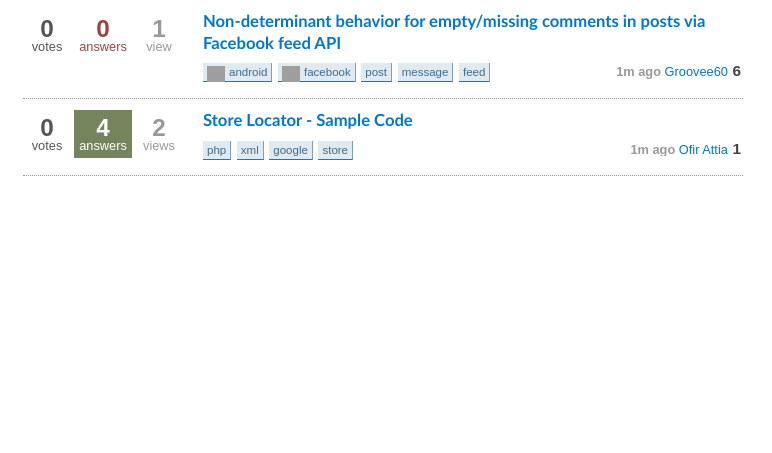
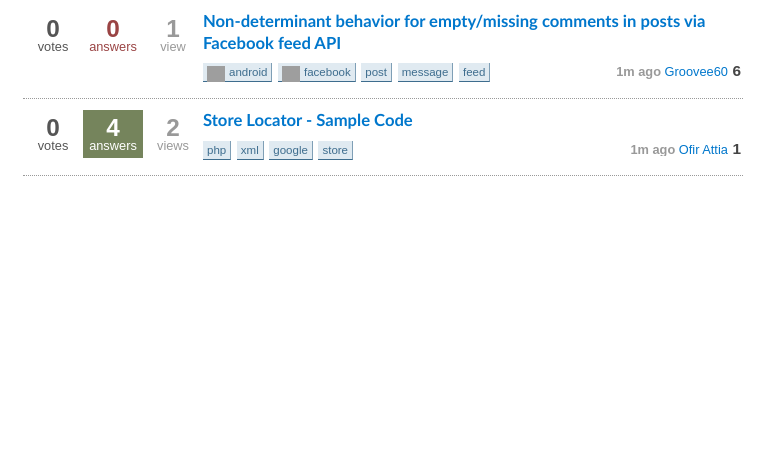
Before and after one commit to mainej/css-refactoring, a plain HTML site: page index.html in a window 1280 px wide. Shown: the whole page, without its empty margins (137-909 px from the left). Drawn offline with Linux system fonts and the light colour scheme; grey boxes are pictures that could not be loaded.

Commit message:
use grid to align three individual stats

```diff
--- a/index.html
+++ b/index.html
@@ -14,17 +14,23 @@
   <div class="question-summary unit size3of4">
     <div class="line">
       <div class="unit size1of4">
-        <a href="/questions/10730844/non-determinant-behavior-for-empty-missing-comments-in-posts-via-facebook-feed-a">
+        <a class="line" href="/questions/10730844/non-determinant-behavior-for-empty-missing-comments-in-posts-via-facebook-feed-a">
+          <div class="unit size1of3">
             <div class="votes">
-            <b class="mini-counts">0</b> votes
+                <b class="mini-counts">0</b></br> votes
             </div>
+          </div>
+          <div class="unit size1of3">
             <div class="status unanswered">
-            <b class="mini-counts">0</b> answers
+                <b class="mini-counts">0</b></br> answers
             </div>
+          </div>
+          <div class="unit lastUnit size1of3">
             <div class="views">
-            <b class="mini-counts">1</b> view
+                <b class="mini-counts">1</b></br> view
             </div>
-        </a>
+          </div>
+        </a >
       </div>
       <div class="summary unit lastUnit size3of4">
         <h3>
@@ -60,17 +66,23 @@
   <div class="question-summary unit size3of4">
     <div class="line">
       <div class="unit size1of4">
-        <a href="/questions/10730843/store-locator-sample-code">
+        <a class="line" href="/questions/10730844/non-determinant-behavior-for-empty-missing-comments-in-posts-via-facebook-feed-a">
+          <div class="unit size1of3">
             <div class="votes">
-            <b class="mini-counts">0</b> votes
+                <b class="mini-counts">0</b></br> votes
             </div>
+          </div>
+          <div class="unit size1of3">
             <div class="status answered">
-            <b class="mini-counts">4</b> answers
+                <b class="mini-counts">4</b></br> answers
             </div>
+          </div>
+          <div class="unit lastUnit size1of3">
             <div class="views">
-            <b class="mini-counts">2</b> views
+                <b class="mini-counts">2</b></br> views
             </div>
-        </a>
+          </div>
+        </a >
       </div>
 
       <div class="summary unit lastUnit size3of4">
--- a/style.css
+++ b/style.css
@@ -198,27 +198,6 @@ h3
  width:960px;
 }
 
-.votes
-{
- float:left;
- margin:0 3px 0 0;
- width:38px;
-}
-
-.views
-{
- float:left;
- margin:0 7px 0 0;
- width:40px;
-}
-
-.status
-{
- float:left;
- margin:0 3px 0 0;
- width:48px;
-}
-
 .question-summary
 {
  border-bottom:1px dotted #999;
@@ -230,8 +209,6 @@ h3
 {
  color:#555;
  text-align:center;
- background:transparent;
- height:38px;
  padding:5px;
 }
 
@@ -239,14 +216,12 @@ h3
 {
  color:#999;
  text-align:center;
- height:38px;
- padding:5px 0 5px 4px;
+ padding:5px;
 }
 
 .status
 {
  text-align:center;
- height:38px;
  padding:5px;
 }
 
@@ -258,7 +233,6 @@ h3
 
 .unanswered
 {
- background:transparent;
  color:#9a4444;
 }
 
```
Lines whose indentation alone changed are shown as unchanged.
